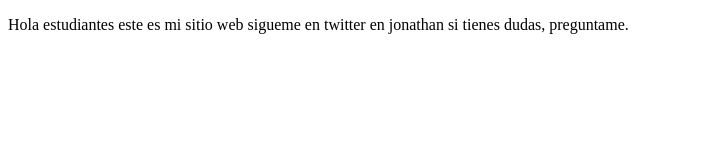
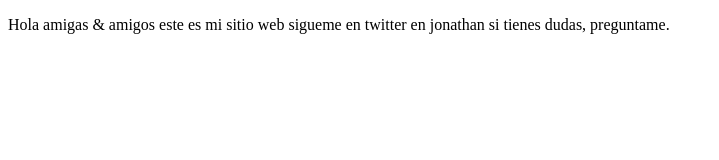
Before and after one commit to jonathangutierrezr/proyectoDemoCursoPrework, a plain HTML site: page index.html in a window 1280 px wide. Shown: the whole page, without its empty margins (0-719 px from the left). Drawn offline with Linux system fonts and the light colour scheme.

```diff
--- a/index.html
+++ b/index.html
@@ -7,7 +7,7 @@
     <title>Hola Mundo</title>
 </head>
 <body>
-    <p>Hola estudiantes este es mi sitio web
+    <p>Hola amigas & amigos este es mi sitio web
        sigueme en twitter en jonathan si tienes dudas, preguntame.
     </p>
 </body>
```
